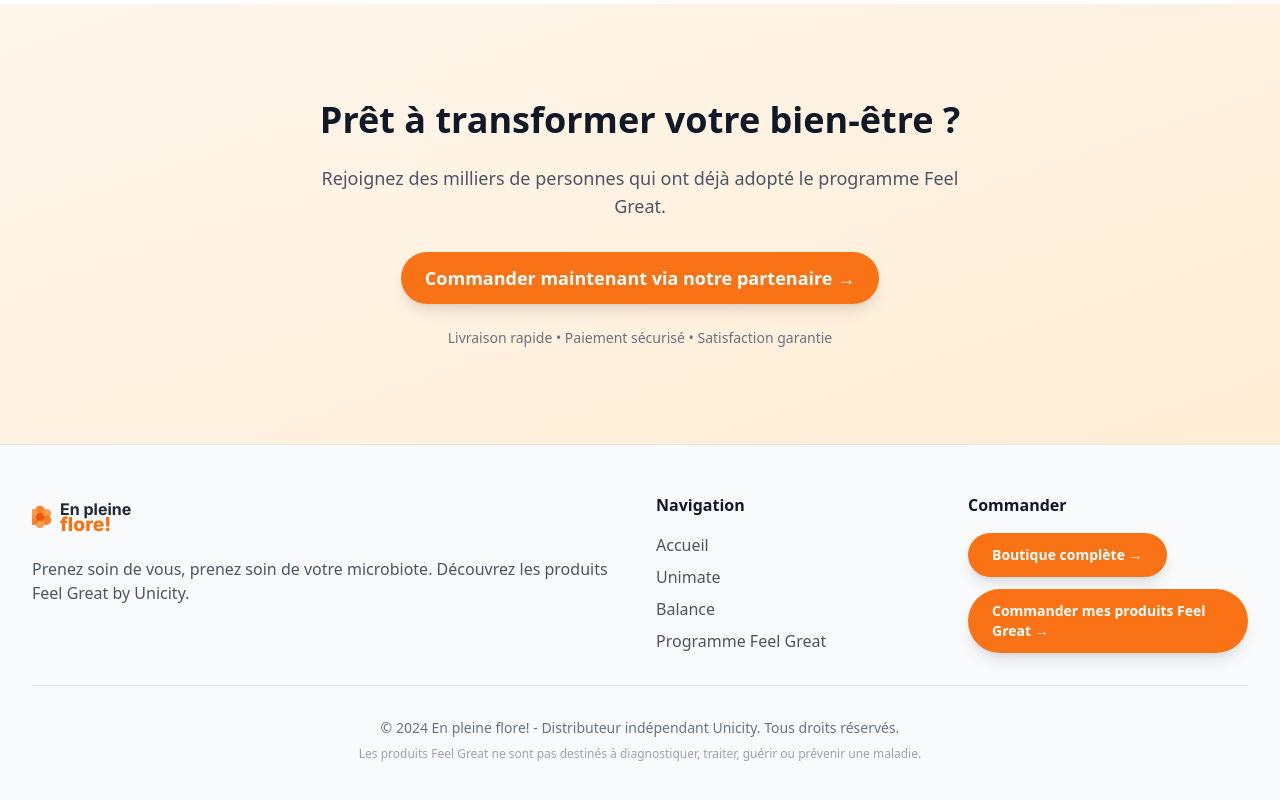
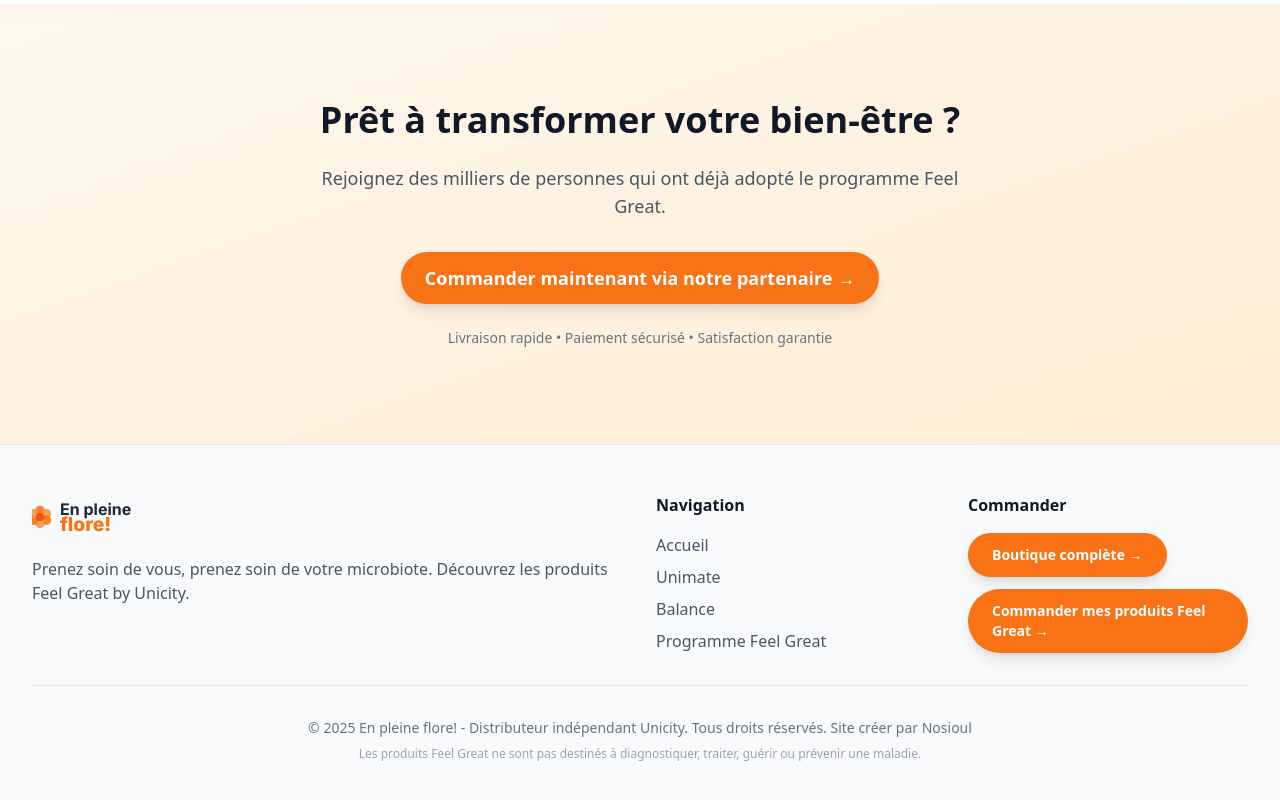
Before and after one commit to Nosioul/EnPleineFlore, a Next.js app: page / in a window 1280 px wide. Shown: the part 4566-5366 px from the top of the page. Built offline with nearby package versions, Linux system fonts and the light colour scheme.

Commit message:
noqsioul

```diff
--- a/src/components/Footer.tsx
+++ b/src/components/Footer.tsx
@@ -73,7 +73,7 @@
         {/* Copyright */}
         <div className="mt-8 pt-8 border-t border-gray-200">
           <p className="text-center text-gray-500 text-sm">
-            © 2024 En pleine flore! - Distributeur indépendant Unicity. Tous droits réservés.
+            © 2025 En pleine flore! - Distributeur indépendant Unicity. Tous droits réservés. Site créer par Nosioul
           </p>
           <p className="text-center text-gray-400 text-xs mt-2">
             Les produits Feel Great ne sont pas destinés à diagnostiquer, traiter, guérir ou prévenir une maladie.
```
